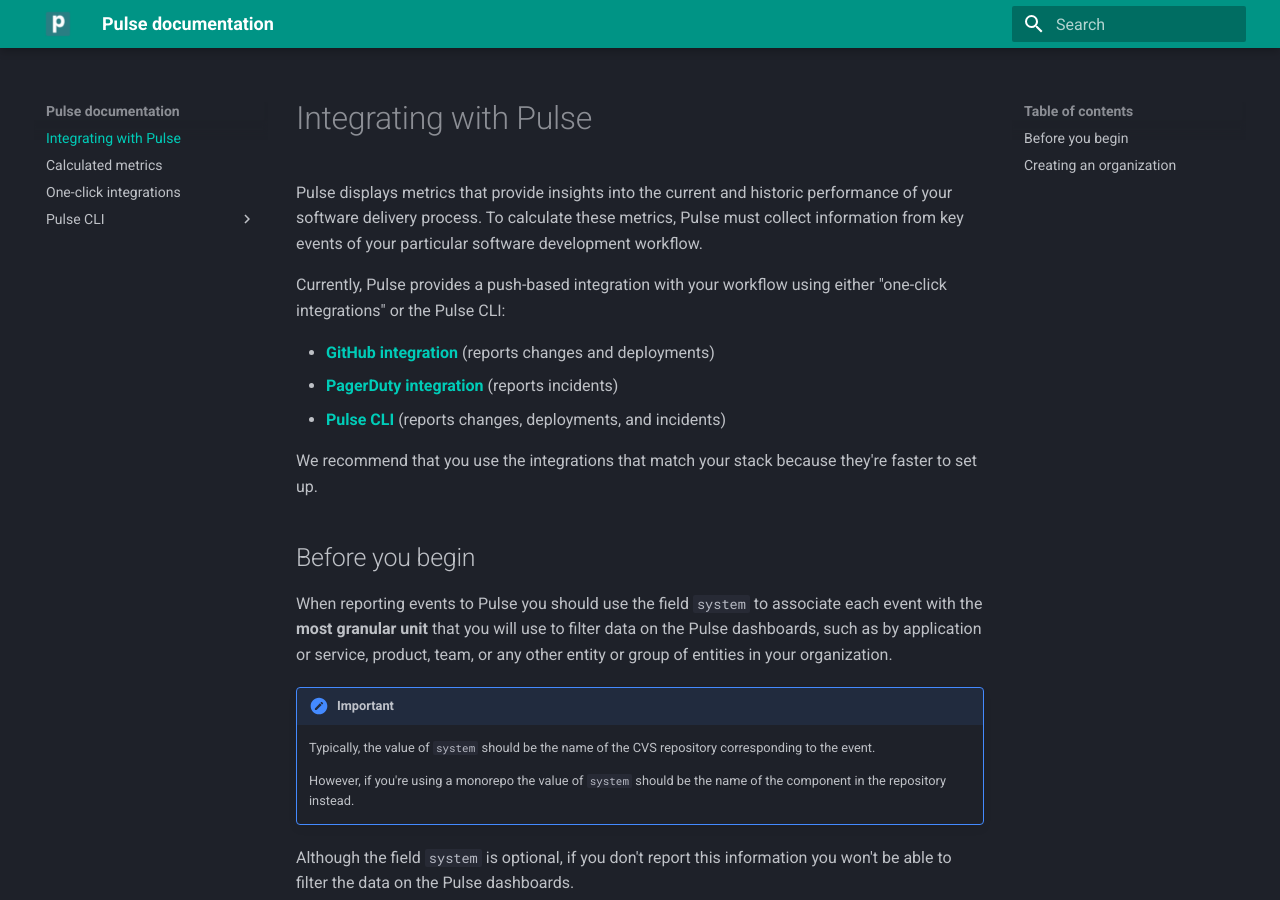
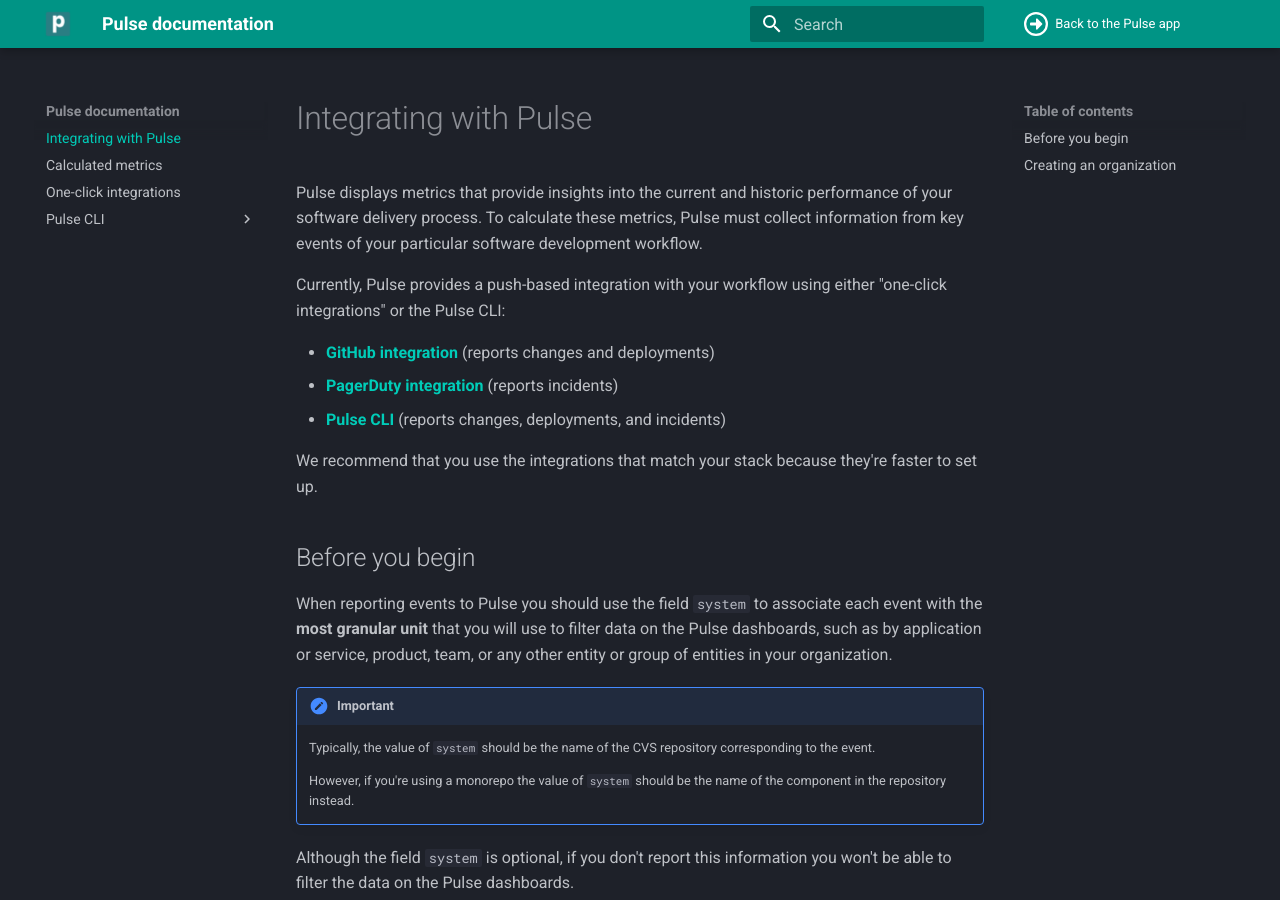
Before and after one commit to codacy/pulse-user-docs, an MkDocs documentation site: the page built from docs/index.md, in a window 1280 px wide and 900 px high. Built offline with MkDocs 1.6.1 and Material for MkDocs 9.7.7, drawn with Linux system fonts in a browser that asks for light colours.

Commit message:
feature: Link back to the Pulse app (#34)
* feature: Link back to the Pulse app

* fix: Address review comments

```diff
--- a/mkdocs.yml
+++ b/mkdocs.yml
@@ -3,6 +3,9 @@
 # Project information
 site_name: "Pulse documentation"
 site_url: https://docs.pulse.codacy.com/
+
+repo_url: https://app.pulse.codacy.com/
+repo_name: Back to the Pulse app
 
 # Configuration
 theme:
@@ -15,6 +18,8 @@
   features:
     - navigation.instant
   custom_dir: overrides
+  icon:
+    repo: fontawesome/regular/arrow-alt-circle-right
 
 google_analytics: ["G-B5Q5WTNDMD", "docs.pulse.codacy.com"]
 
```
